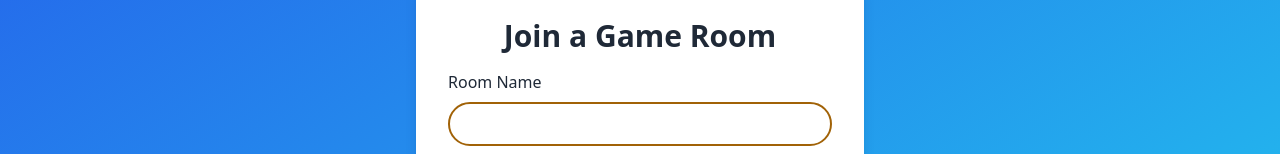
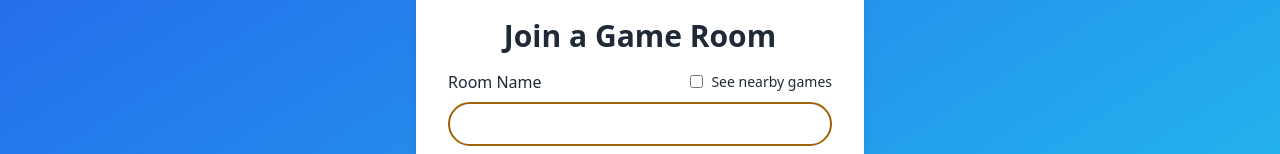
Before and after one commit to jwaldor/quipai, a React (Vite) app: page / in a window 1280 px wide. Shown: the part 158-312 px from the top of the page. Built offline with nearby package versions, Linux system fonts and the light colour scheme; no server answers.

Commit message:
add checkbox to ui for seeing nearby games

```diff
--- a/src/pages/JoinGameRoom.tsx
+++ b/src/pages/JoinGameRoom.tsx
@@ -171,7 +171,16 @@ const JoinGameRoom: React.FC = () => {
           Join a Game Room
         </h2>
         <form onSubmit={handleJoinGame} className="mb-8">
-          <div className="mb-2">Room Name</div>
+          <div className="mb-2 flex items-center justify-between">
+            <span>Room Name</span>
+            <div className="flex items-center">
+              <input type="checkbox" id="seeNearbyGames" className="mr-2"
+              onClick={handleCheckNearbyGamesLocation}
+              checked={!!nearbygameslocation}
+              />
+              <label htmlFor="seeNearbyGames" className="text-sm">See nearby games</label>
+            </div>
+          </div>
 
           <div>
             <input
```
